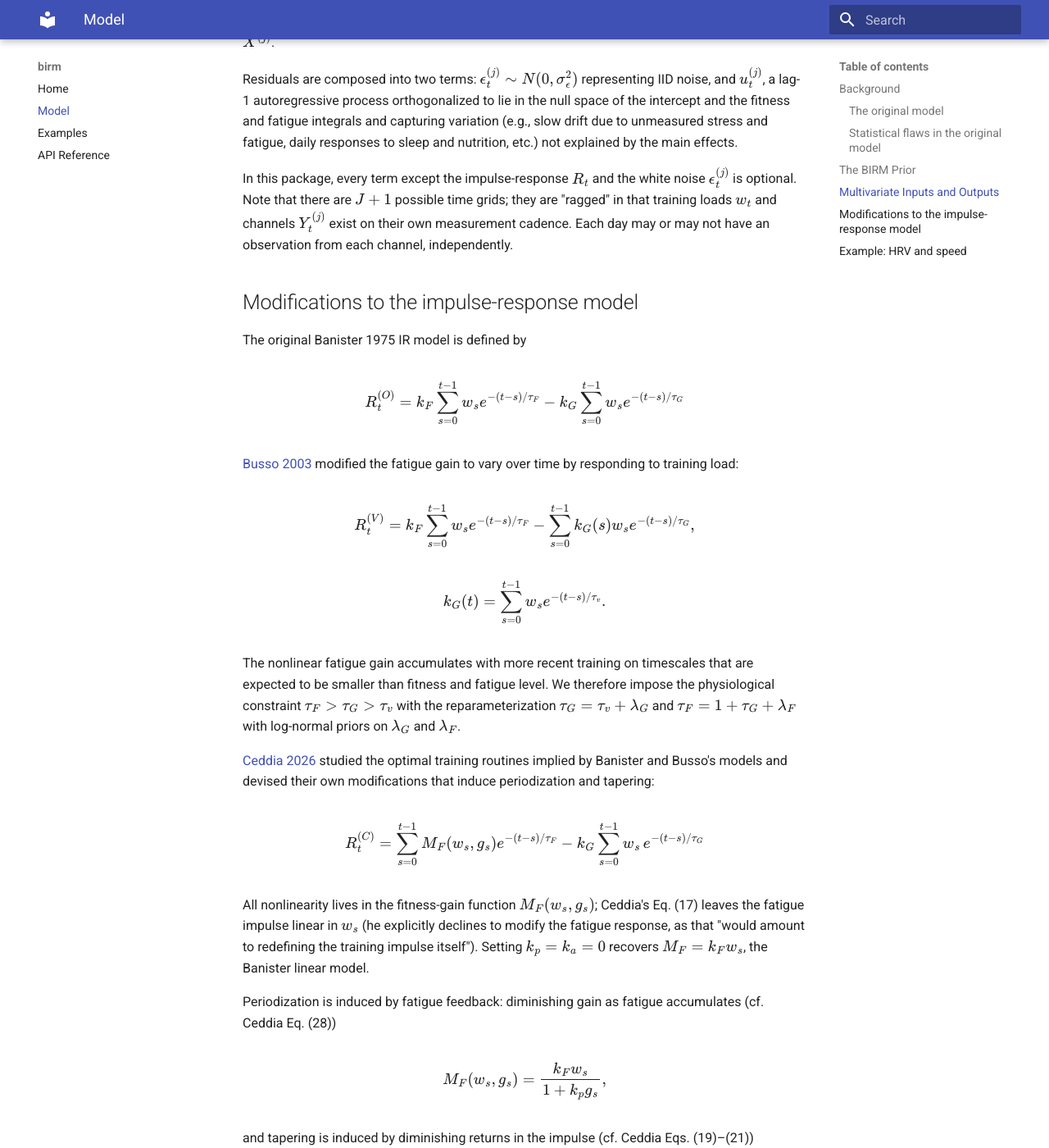
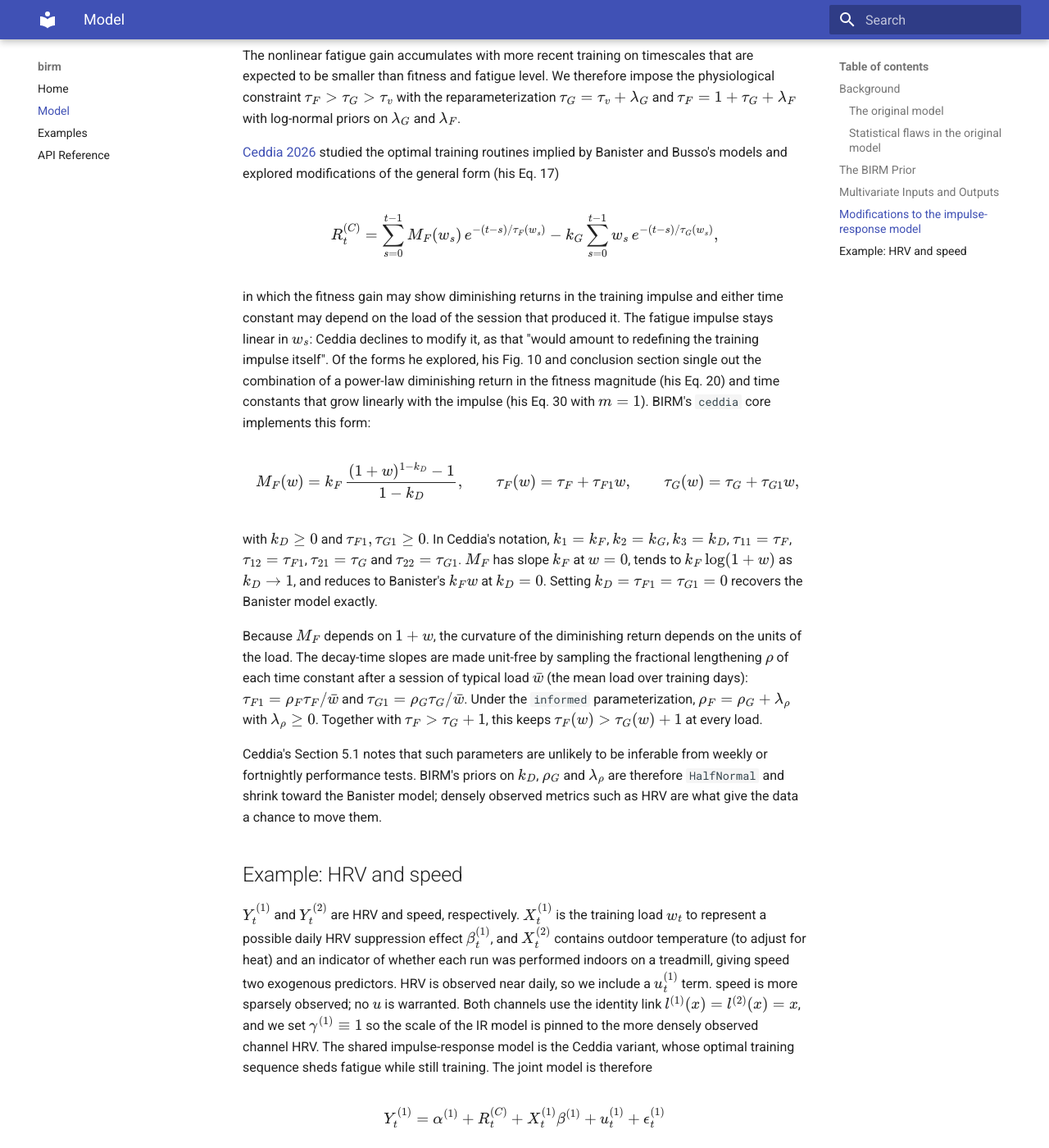
Before and after one commit to hrmerrill/birm, an MkDocs documentation site: the page built from docs/model.md, in a window 1280 px wide and 1400 px high, scrolled down 3783 px. Shown: the whole window at 82% size. Built offline with MkDocs 1.6.1 and Material for MkDocs 9.7.7, drawn with Linux system fonts in a browser that asks for light colours; some of the changed text lies outside the part shown.

Commit message:
simplify model description in the docs

````diff
--- a/docs/model.md
+++ b/docs/model.md
@@ -82,23 +82,7 @@
 scenario: fitness is accumulated over longer timescales than fatigue, and the impulse response
 recovers before it peaks.
 
-In [Ceddia 2026](https://www.degruyterbrill.com/document/doi/10.1515/jqas-2025-0077/html), the
-authors derive an admissibility condition implied by bounded infinite-horizon optimal training
-policies (i.e., finite human performance):
-
-$$ k_G \left(1 + \frac{1}{e^{1/\tau_G} - 1}\right) - \frac{k_F}{e^{1/\tau_F} - 1} > 0 $$
-
-Rearranging to express the condition in terms of our earlier reparameterization, we see that
-
-$$k_G/k_F > \frac{1 - e^{-1/\tau_G}}{ e^{1/\tau_F} - 1} \equiv a_c$$
-
-It can be shown via Taylor expansion that
-
-$$\frac{1}{\log(2 - e^{-1/\tau_G})} = \tau_G + 1 + \mathcal{O}(1/\tau_G^2)$$
-
-and therefore admissibility $a_c$ approximately satisfies the condition $a_c > 1$ when
-$\tau_F > \tau_G + 1$. BIRM therefore provides the following two parameterizations:
-the `informed` version is
+BIRM therefore uses the following `informed` parameterization by default:
 
 $$k_G = (\phi + 1) k_F \quad \text{ and } \quad \tau_F = 1 + \tau_G + \lambda_F,$$
 
@@ -106,19 +90,11 @@
 
 $$\lambda_F \sim \text{LogNormal}(\mu_{\lambda_F}, \sigma_{\lambda_F}^2)$$
 
-which produce posterior estimates which satisfy the constraints $k_G/k_F > 1$ and
-$\tau_F > \tau_G + 1$ with certainty. Note that $k_G/k_F > 1$ and the (approximately) implied
-$a_c > 1$ is weaker than the admissibility condition $k_G/k_F > a_c$. The `admissible` version
-imposes the stronger constraint such that posterior admissibility is certain:
-
-$$k_G = (\phi + a_c) k_F \quad \text{ and } \quad \tau_F = 1 + \tau_G + \lambda_F,$$
-
-$$\phi \sim \text{LogNormal}(\mu_\phi, \sigma_\phi^2),$$
-
-$$\lambda_F \sim \text{LogNormal}(\mu_{\lambda_F}, \sigma_{\lambda_F}^2)$$
-
-Note that strictly imposing $k_G/k_F > a_c$ can bias parameter estimates from
-athletes who have not yet reached peak performance.
+which produces posterior estimates that satisfy the constraints $k_G/k_F > 1$ and
+$\tau_F > \tau_G + 1$ with certainty. The one-day offset keeps the sampler off the singular
+$\tau_F = \tau_G$ ridge. The `direct` parameterization instead samples $k_F, k_G, \tau_F, \tau_G$
+independently from weakly-informative priors; it is the ill-conditioned baseline that `informed`
+is designed to fix.
 
 ## Multivariate Inputs and Outputs
 Assimilating additional data alongside performance (e.g., heart rate variability from consumer
@@ -166,27 +142,39 @@
 $\tau_F = 1 + \tau_G + \lambda_F$ with log-normal priors on $\lambda_G$ and $\lambda_F$.
 
 [Ceddia 2026](https://www.degruyterbrill.com/document/doi/10.1515/jqas-2025-0077/html) studied
-the optimal training routines implied by Banister and Busso's models and devised their own
-modifications that induce periodization and tapering:
+the optimal training routines implied by Banister and Busso's models and explored modifications
+of the general form (his Eq. 17)
 
-$$R^{(C)}_t = \sum_{s=0}^{t-1}M_F(w_s, g_s)e^{-(t-s)/\tau_F} - k_G\sum_{s=0}^{t-1}w_s\,e^{-(t-s)/\tau_G}$$
+$$R^{(C)}_t = \sum_{s=0}^{t-1}M_F(w_s)\,e^{-(t-s)/\tau_F(w_s)} - k_G\sum_{s=0}^{t-1}w_s\,e^{-(t-s)/\tau_G(w_s)},$$
 
-All nonlinearity lives in the fitness-gain function $M_F(w_s, g_s)$; Ceddia's Eq. (17) leaves the fatigue
-impulse linear in $w_s$ (he explicitly declines to modify the fatigue response, as that "would amount to
-redefining the training impulse itself"). Setting $k_p = k_a = 0$ recovers $M_F = k_F w_s$, the Banister
-linear model.
+in which the fitness gain may show diminishing returns in the training impulse and either
+time constant may depend on the load of the session that produced it. The fatigue impulse stays
+linear in $w_s$: Ceddia declines to modify it, as that "would amount to redefining the training
+impulse itself". Of the forms he explored, his Fig. 10 and conclusion section single out the
+combination of a power-law diminishing return in the fitness magnitude (his Eq. 20) and time
+constants that grow linearly with the impulse (his Eq. 30 with $m = 1$). BIRM's `ceddia` core
+implements this form:
 
-Periodization is induced by fatigue feedback: diminishing gain as fatigue accumulates (cf. Ceddia Eq. (28))
+$$M_F(w) = k_F\,\frac{(1 + w)^{1 - k_D} - 1}{1 - k_D}, \qquad
+\tau_F(w) = \tau_F + \tau_{F1} w, \qquad \tau_G(w) = \tau_G + \tau_{G1} w,$$
 
-$$M_F(w_s, g_s) = \frac{k_F w_s}{1 + k_p g_s}, $$
+with $k_D \ge 0$ and $\tau_{F1}, \tau_{G1} \ge 0$. In Ceddia's notation, $k_1 = k_F$, $k_2 = k_G$,
+$k_3 = k_D$, $\tau_{11} = \tau_F$, $\tau_{12} = \tau_{F1}$, $\tau_{21} = \tau_G$ and
+$\tau_{22} = \tau_{G1}$. $M_F$ has slope $k_F$ at $w = 0$, tends to $k_F \log(1 + w)$ as
+$k_D \to 1$, and reduces to Banister's $k_F w$ at $k_D = 0$. Setting
+$k_D = \tau_{F1} = \tau_{G1} = 0$ recovers the Banister model exactly.
 
-and tapering is induced by diminishing returns in the impulse (cf. Ceddia Eqs. (19)–(21))
+Because $M_F$ depends on $1 + w$, the curvature of the diminishing return depends on the units of
+the load. The decay-time slopes are made unit-free by sampling the fractional lengthening $\rho$
+of each time constant after a session of typical load $\bar w$ (the mean load over training
+days): $\tau_{F1} = \rho_F \tau_F/\bar w$ and $\tau_{G1} = \rho_G \tau_G/\bar w$. Under the
+`informed` parameterization, $\rho_F = \rho_G + \lambda_\rho$ with $\lambda_\rho \ge 0$. Together
+with $\tau_F > \tau_G + 1$, this keeps $\tau_F(w) > \tau_G(w) + 1$ at every load.
 
-$$M_F(w_s, g_s) = \frac{k_F w_s}{1+k_a w_s}$$
-
-and both by
-
-$$M_F(w_s, g_s) = \frac{k_F w_s}{(1 + k_p g_s)(1+k_a w_s)}.$$
+Ceddia's Section 5.1 notes that such parameters are unlikely to be inferable from weekly or
+fortnightly performance tests. BIRM's priors on $k_D$, $\rho_G$ and $\lambda_\rho$ are therefore
+`HalfNormal` and shrink toward the Banister model; densely observed metrics such as HRV are what
+give the data a chance to move them.
 
 ## Example: HRV and speed
 
@@ -197,7 +185,7 @@
 is more sparsely observed; no $u$ is warranted. Both channels use the identity link
 $l^{(1)}(x) = l^{(2)}(x) = x$, and we set $\gamma^{(1)} \equiv 1$ so the scale of the IR model is pinned
 to the more densely observed channel HRV. The shared impulse-response model is the Ceddia
-variant whose optimal training sequence is characterized by periodization and tapering. The joint
+variant, whose optimal training sequence sheds fatigue while still training. The joint
 model is therefore
 
 $$ Y^{(1)}_t = \alpha^{(1)} + R^{(C)}_t + X^{(1)}_t\beta^{(1)} + u^{(1)}_t + \epsilon^{(1)}_t$$
@@ -209,8 +197,7 @@
 ```python
 model = IRModel(
     load=Load("w"),  # the training-load driver w_t
-    fitness="ceddia",
-    fatigue="banister",
+    core="ceddia",
     metrics=(
         Metric("hrv", exog=("w",), ar1=True),  # hrv suppression + drift (u)
         Metric("speed", exog=("temp", "indoor")),  # heat + treadmill effects
````
